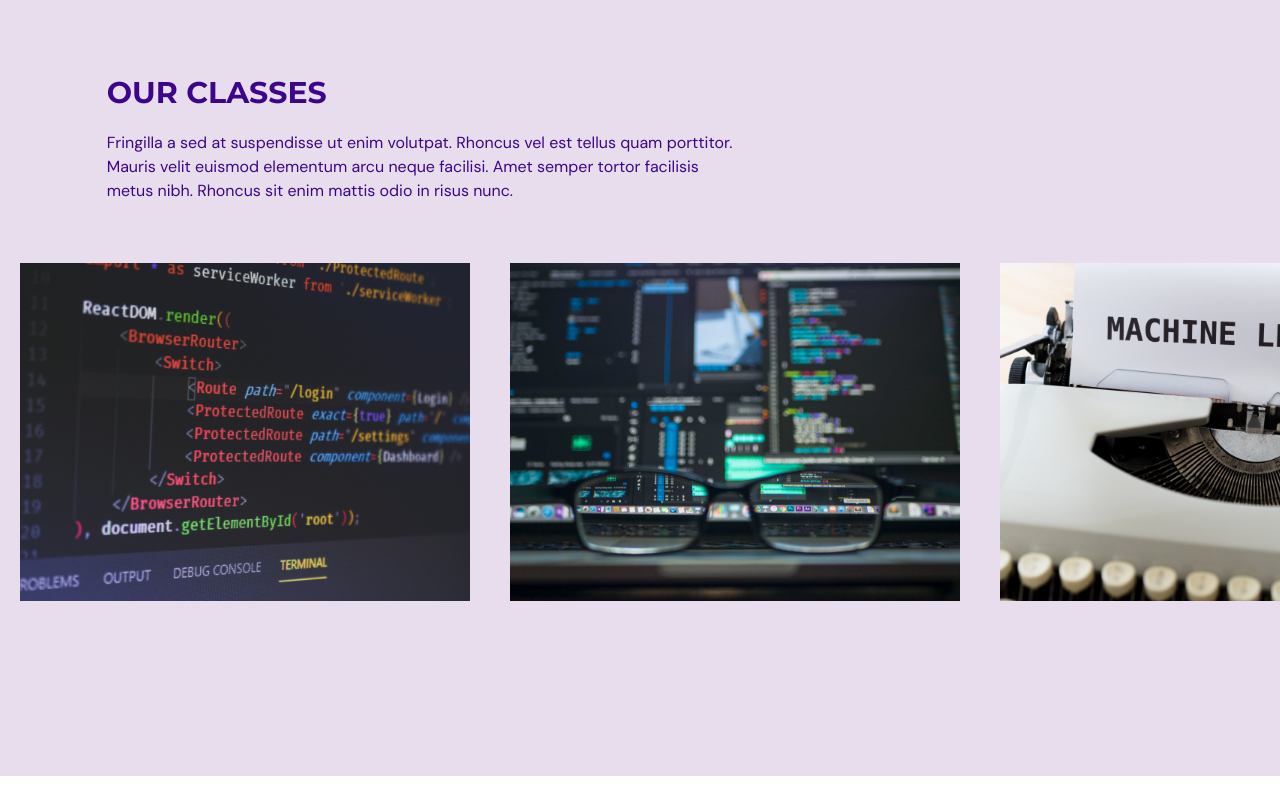
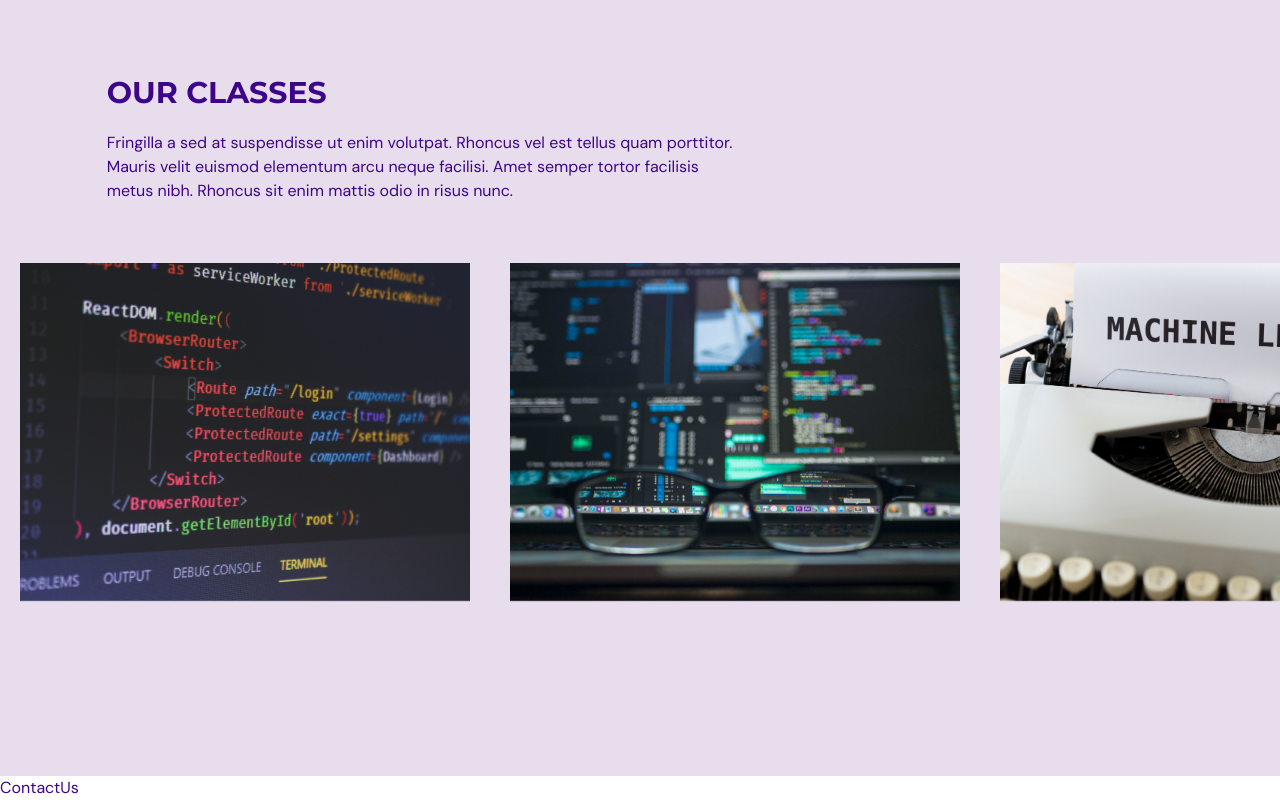
Before and after one commit to JohnKamaujk/CodeHaven, a React (Vite) app: page / in a window 1280 px wide. Shown: the part 2214-3014 px from the top of the page. Before the commit the page ends 2990 px from the top, so only its background shows below. Built offline with nearby package versions, Linux system fonts and the light colour scheme.

Commit message:
:sparkles:feat:contact us created

```diff
--- a/src/App.tsx
+++ b/src/App.tsx
@@ -2,6 +2,7 @@
 import Home from "@/components/home";
 import Benefits from "@/components/benefits";
 import OurClasses from "@/components/ourClasses";
+import ContactUs from "@/components/contactUs";
 import { useEffect, useState } from "react";
 import { SelectedPage } from "@/shared/types";
 
@@ -33,6 +34,7 @@
       <Home setSelectedPage={setSelectedPage} />
       <Benefits setSelectedPage={setSelectedPage} />
       <OurClasses setSelectedPage={setSelectedPage} />
+      <ContactUs />
     </div>
   );
 }
--- /dev/null
+++ b/src/components/contactUs/index.tsx
@@ -0,0 +1,9 @@
+import React from "react";
+
+type Props = {};
+
+const ContactUs = (props: Props) => {
+  return <div>ContactUs</div>;
+};
+
+export default ContactUs;
```
